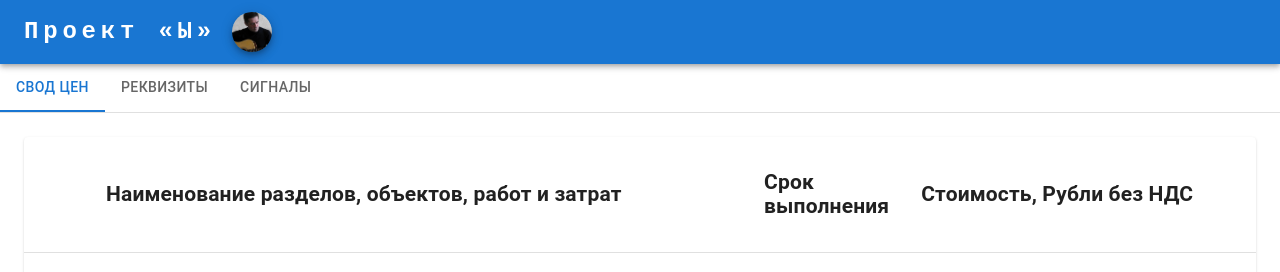
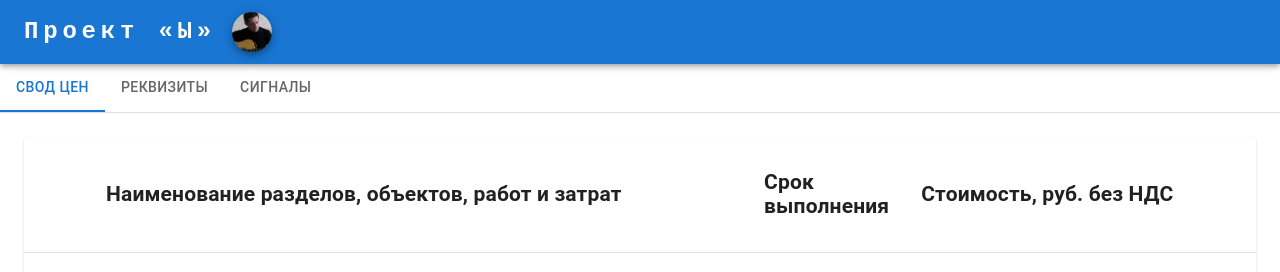
Before and after one commit to adesoft75/react-offer, a React (Create React App) app: page / in a window 1280 px wide. Shown: the top 272 px of the page. Built offline with nearby package versions, Linux system fonts and the light colour scheme.

Commit message:
ver.0.28

```diff
--- a/src/Chapter00.js
+++ b/src/Chapter00.js
@@ -63,7 +63,7 @@ function CollapsibleTable(props) {
             <TableCell />
             <TableCell><h2>Наименование разделов, объектов, работ и затрат</h2></TableCell>
             <TableCell align="left"><h2>Срок выполнения</h2></TableCell>
-            <TableCell align="left"><h2>Стоимость, Рубли без НДС</h2></TableCell>
+            <TableCell align="left"><h2>Стоимость, руб. без НДС</h2></TableCell>
           </TableRow>
         </TableHead>
         <TableBody>
```
